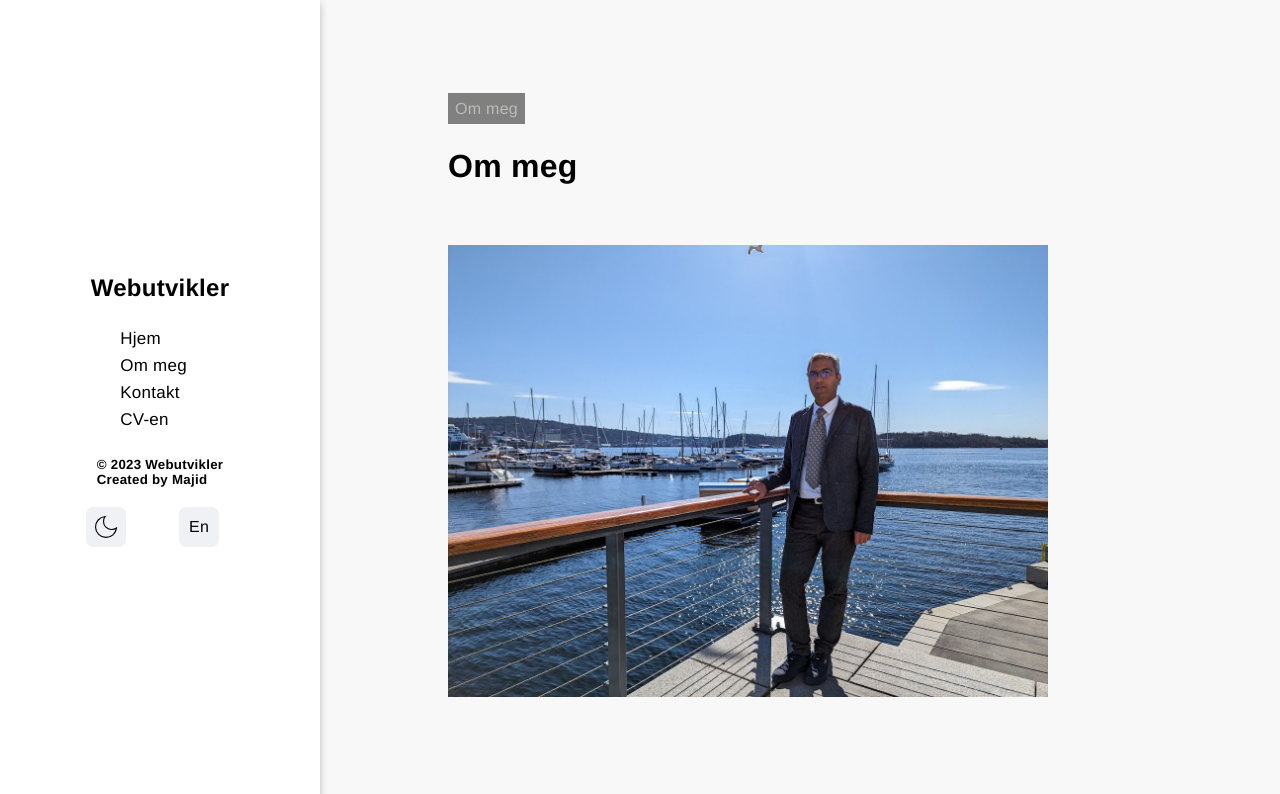
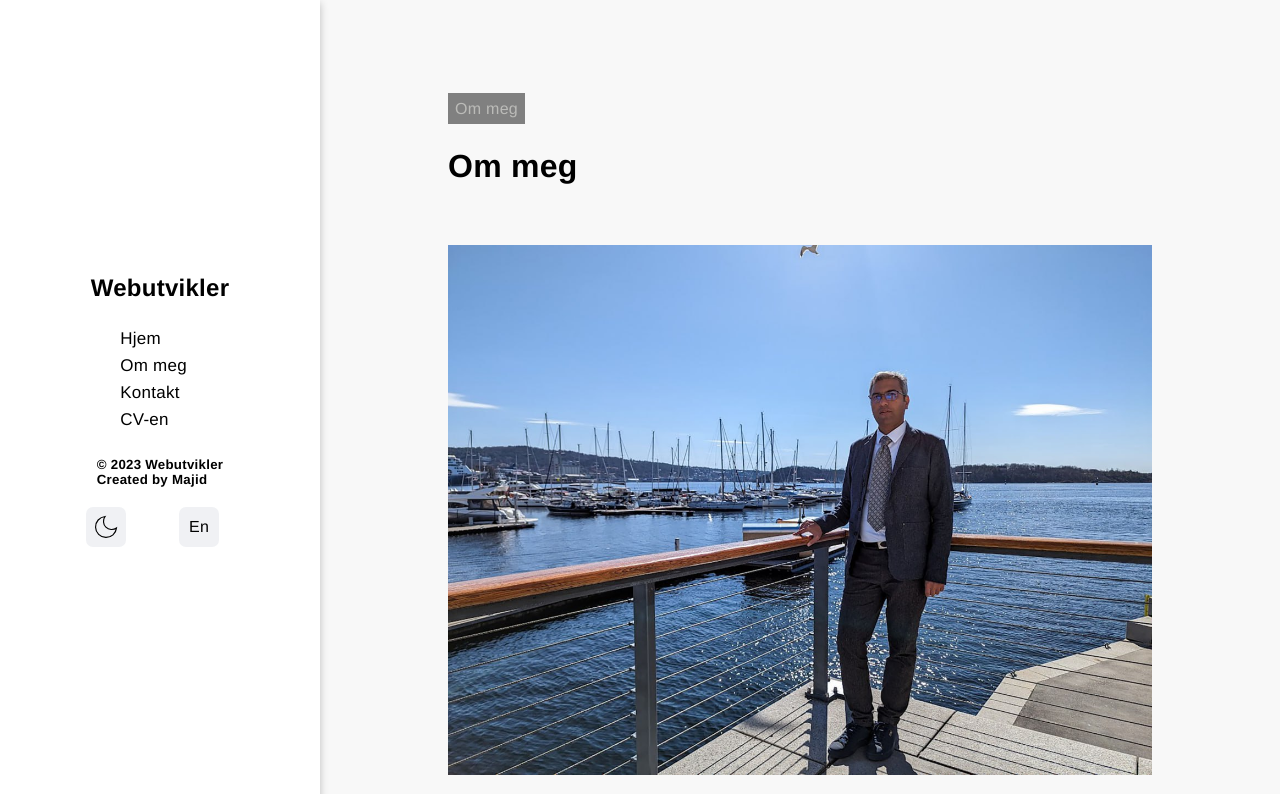
Before and after one commit to maf256/sitedesign, a Next.js app: page /about in a window 1280 px wide. Shown: the top 794 px of the page. Built offline with nearby package versions, Linux system fonts and the light colour scheme.

Commit message:
update About image and with

```diff
--- a/components/about/pageStyled.js
+++ b/components/about/pageStyled.js
@@ -17,7 +17,7 @@ export const AboutPage = styled.div`
         padding: 100px 10%;
 
         img {
-            width: 600px;
+            width: 100%;
             height: auto;
         }
         p {
@@ -31,7 +31,6 @@ export const AboutPage = styled.div`
             margin: auto auto;
             width: 100%;
             height: auto;
-
         }
     }
 `
```
Also changed, not shown: components/common/image/about.jpg.
